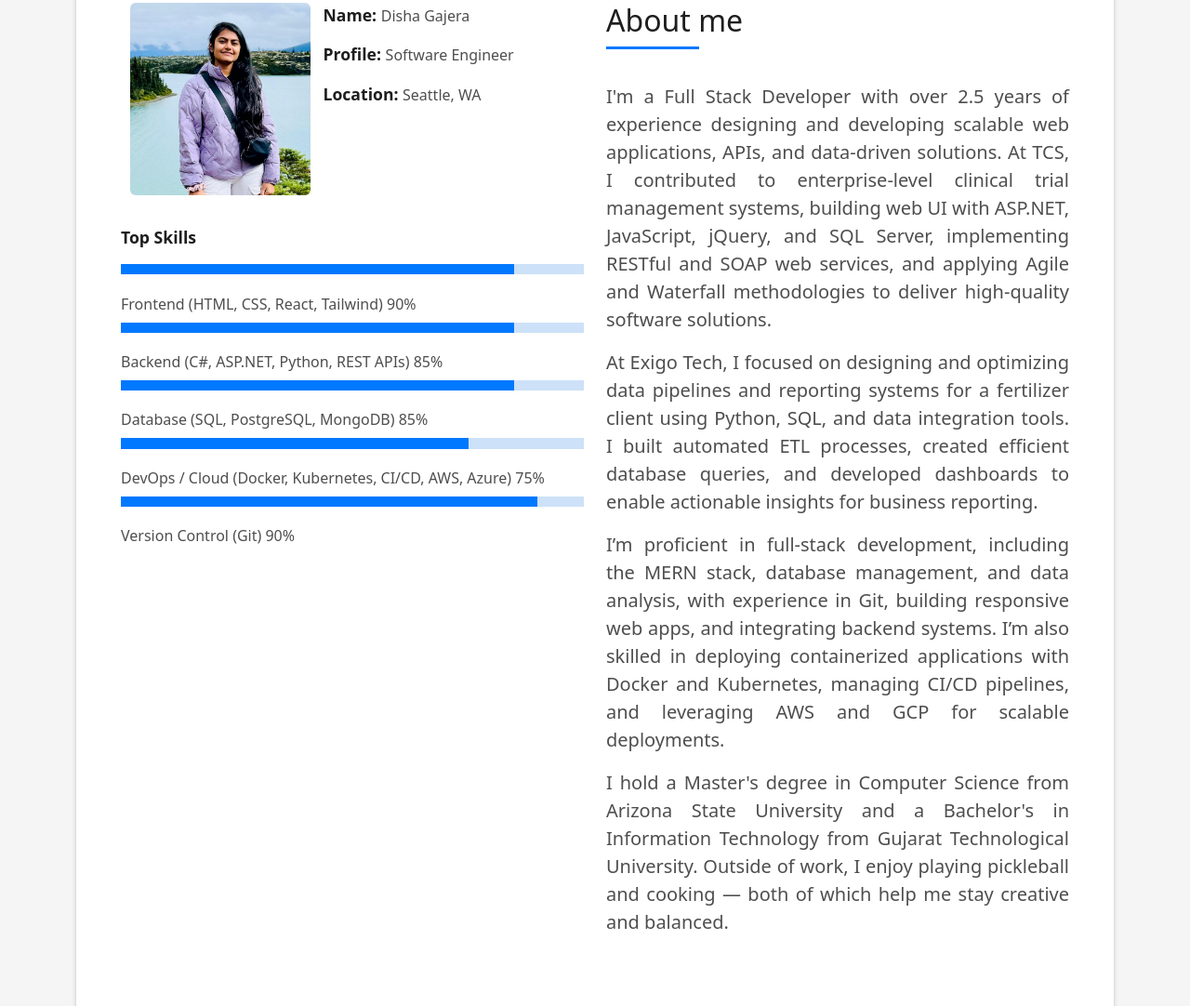
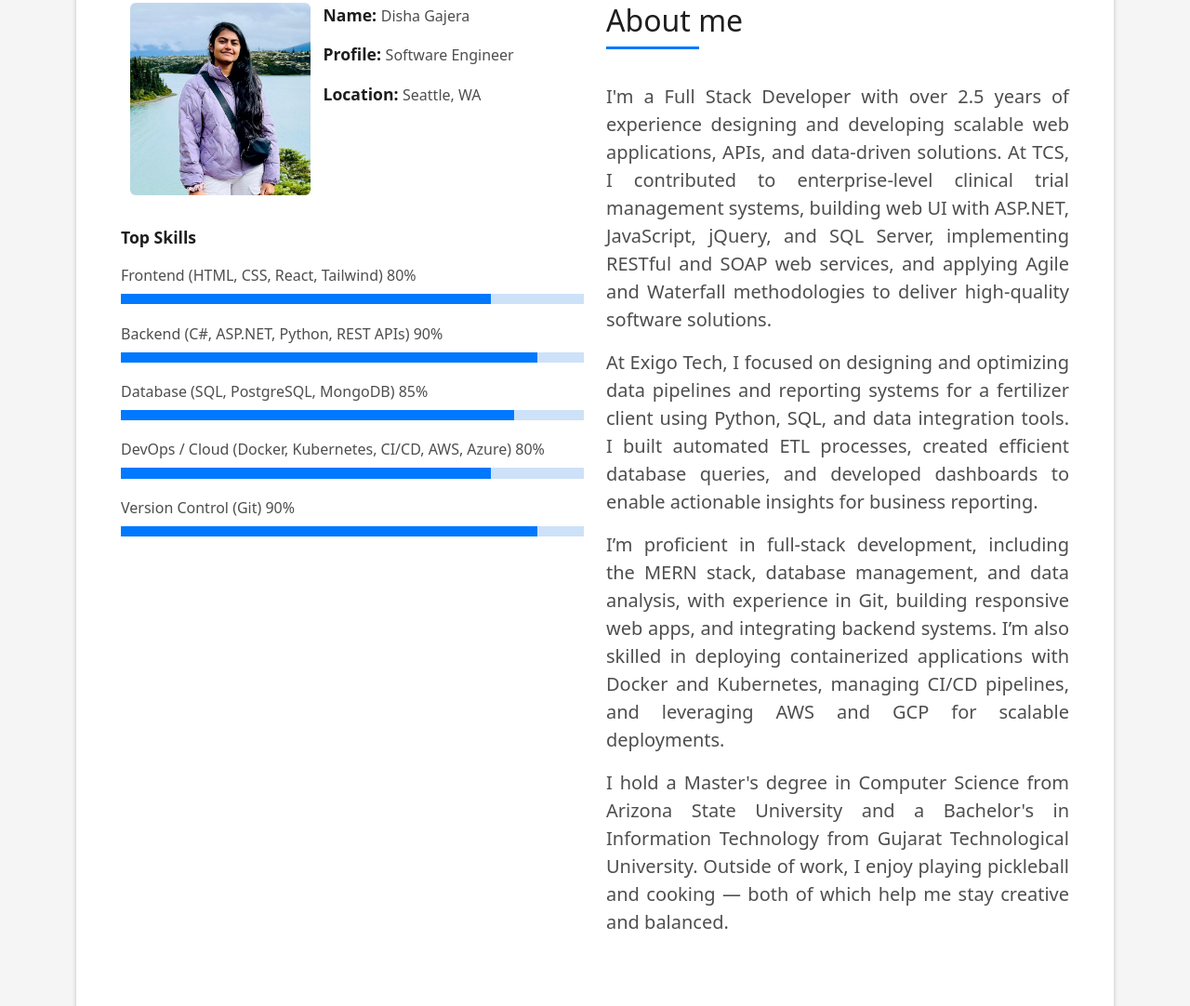
Before and after one commit to DishaGajera/DishaGajera.github.io, a plain HTML site: page index.html in a window 1280 px wide. Shown: the part 925-2007 px from the top of the page at 93% size. Drawn offline with Linux system fonts and the light colour scheme.

Commit message:
updated design

```diff
--- a/index.html
+++ b/index.html
@@ -100,36 +100,36 @@
                   </div>
                   <div class="skill-mf">
                     <p class="title-s">Top Skills</p>
+                    <span>Frontend (HTML, CSS, React, Tailwind)</span> <span class="pull-right">80%</span>
+                    <div class="progress">
+                      <div class="progress-bar" role="progressbar" style="width: 80%" aria-valuenow="80"
+                        aria-valuemin="0" aria-valuemax="100"></div>
+                    </div>
+
+                    <span>Backend (C#, ASP.NET, Python, REST APIs)</span> <span class="pull-right">90%</span>
+                    <div class="progress">
+                      <div class="progress-bar" role="progressbar" style="width: 90%" aria-valuenow="90"
+                        aria-valuemin="0" aria-valuemax="100"></div>
+                    </div>
+
+                    <span>Database (SQL, PostgreSQL, MongoDB)</span> <span class="pull-right">85%</span>
                     <div class="progress">
                       <div class="progress-bar" role="progressbar" style="width: 85%" aria-valuenow="85"
                         aria-valuemin="0" aria-valuemax="100"></div>
                     </div>
-                    <span>Frontend (HTML, CSS, React, Tailwind)</span> <span class="pull-right">90%</span>
 
+                    <span>DevOps / Cloud (Docker, Kubernetes, CI/CD, AWS, Azure)</span> <span
+                      class="pull-right">80%</span>
                     <div class="progress">
-                      <div class="progress-bar" role="progressbar" style="width: 85%" aria-valuenow="85"
+                      <div class="progress-bar" role="progressbar" style="width: 80%" aria-valuenow="80"
                         aria-valuemin="0" aria-valuemax="100"></div>
                     </div>
-                    <span>Backend (C#, ASP.NET, Python, REST APIs)</span> <span class="pull-right">85%</span>
 
-                    <div class="progress">
-                      <div class="progress-bar" role="progressbar" style="width: 85%" aria-valuenow="85"
-                        aria-valuemin="0" aria-valuemax="100"></div>
-                    </div>
-                    <span>Database (SQL, PostgreSQL, MongoDB)</span> <span class="pull-right">85%</span>
-
-                    <div class="progress">
-                      <div class="progress-bar" role="progressbar" style="width: 75%" aria-valuenow="75"
-                        aria-valuemin="0" aria-valuemax="100"></div>
-                    </div>
-                    <span>DevOps / Cloud (Docker, Kubernetes, CI/CD, AWS, Azure)</span> <span
-                      class="pull-right">75%</span>
-
+                    <span>Version Control (Git)</span> <span class="pull-right">90%</span>
                     <div class="progress">
                       <div class="progress-bar" role="progressbar" style="width: 90%" aria-valuenow="90"
                         aria-valuemin="0" aria-valuemax="100"></div>
                     </div>
-                    <span>Version Control (Git)</span> <span class="pull-right">90%</span>
                   </div>
                 </div>
                 <div class="col-md-6">
```
